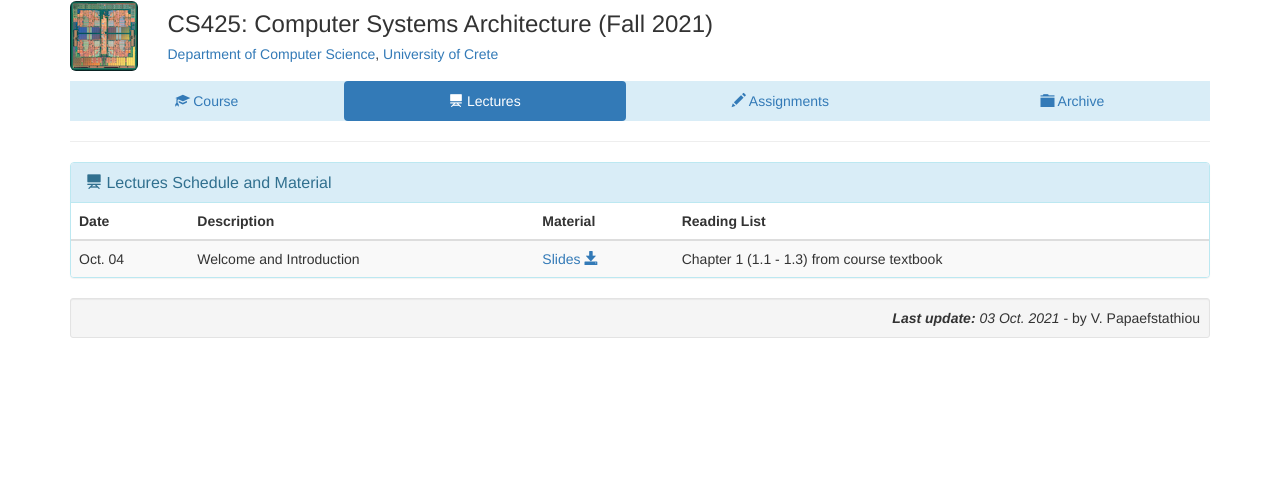
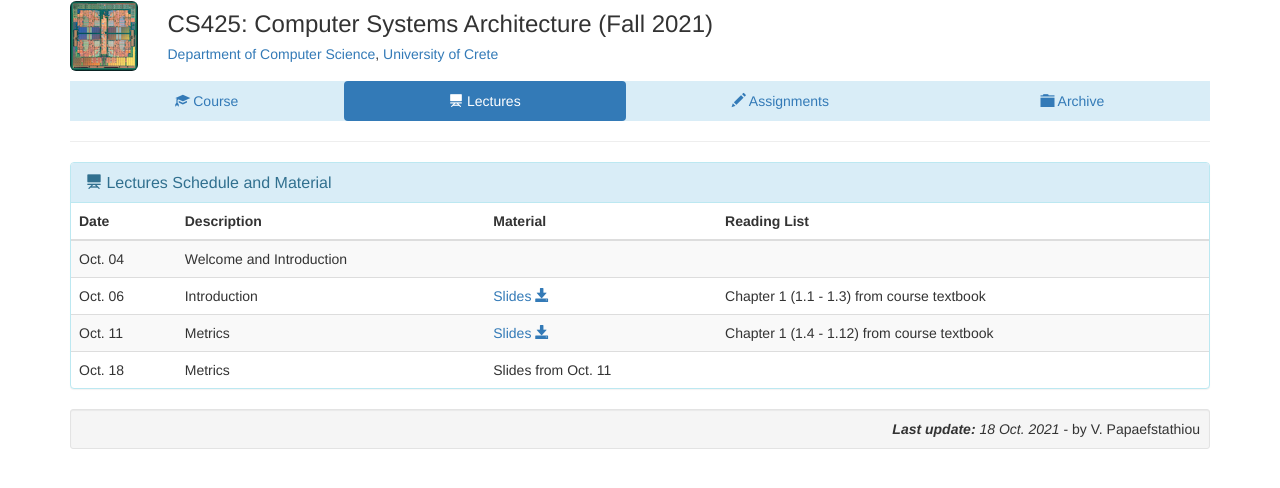
Before and after one commit to papaef/hy425_2021f, a plain HTML site: page index.html in a window 1280 px wide. Both pictures are taken after a click on the link "Lectures". Drawn offline with Linux system fonts and the light colour scheme.

Commit message:
update lecture 2

```diff
--- a/index.html
+++ b/index.html
@@ -177,7 +177,7 @@
               <!-- COULD BE well-sm bg-alert -->
               <div class="alert alert-warning myalert" role="alert">
                 <span class="glyphicon glyphicon-hand-right" aria-hidden="true"></span>
-                Friday classes will be held as needed in room A.121 (14:15 - 16:00) to make up in case of instructor's absence during regular class meeting times.
+                Friday classes will be held as needed in room H.204 (14:15 - 16:00) to make up in case of instructor's absence during regular class meeting times.
               </div>
               <!--
               <p>
@@ -373,25 +373,32 @@
             <tr>
               <td>Oct. 04</td>
               <td>Welcome and Introduction</td>
+              <td></td>
+              <td></td>
+            </tr>
+
+            <tr>
+              <td>Oct. 06</td>
+              <td>Introduction</td>
               <td><a href="lectures/HY425_L1_Intro.pdf">Slides <span class="glyphicon glyphicon-save" aria-hidden="true"></span></a></td>
               <td>Chapter 1 (1.1 - 1.3) from course textbook</td>
             </tr>
 
-<!--
             <tr>
-              <td>Sep. 30</td>
+              <td>Oct. 11</td>
               <td>Metrics</td>
               <td><a href="lectures/HY425_L2_Metrics.pdf">Slides <span class="glyphicon glyphicon-save" aria-hidden="true"></span></a></td>
               <td>Chapter 1 (1.4 - 1.12) from course textbook</td>
             </tr>
 
             <tr>
-              <td>Oct. 12</td>
+              <td>Oct. 18</td>
               <td>Metrics</td>
-              <td>Slides from Sep. 30</td>
+              <td>Slides from Oct. 11</td>
               <td></td>
             </tr>
 
+<!--
             <tr>
               <td>Oct. 16</td>
               <td>Pipelining Review</td>
@@ -763,7 +770,7 @@
 
   <!-- FOOTER -->
   <div class="well well-sm" align="right">
-    <i><b>Last update:</b> 03 Oct. 2021</i> - by V. Papaefstathiou
+    <i><b>Last update:</b> 18 Oct. 2021</i> - by V. Papaefstathiou
   </div>
   <!-- ______________________________________________________________________________________________ -->
 
```
Also changed, not shown: 1 other file.
